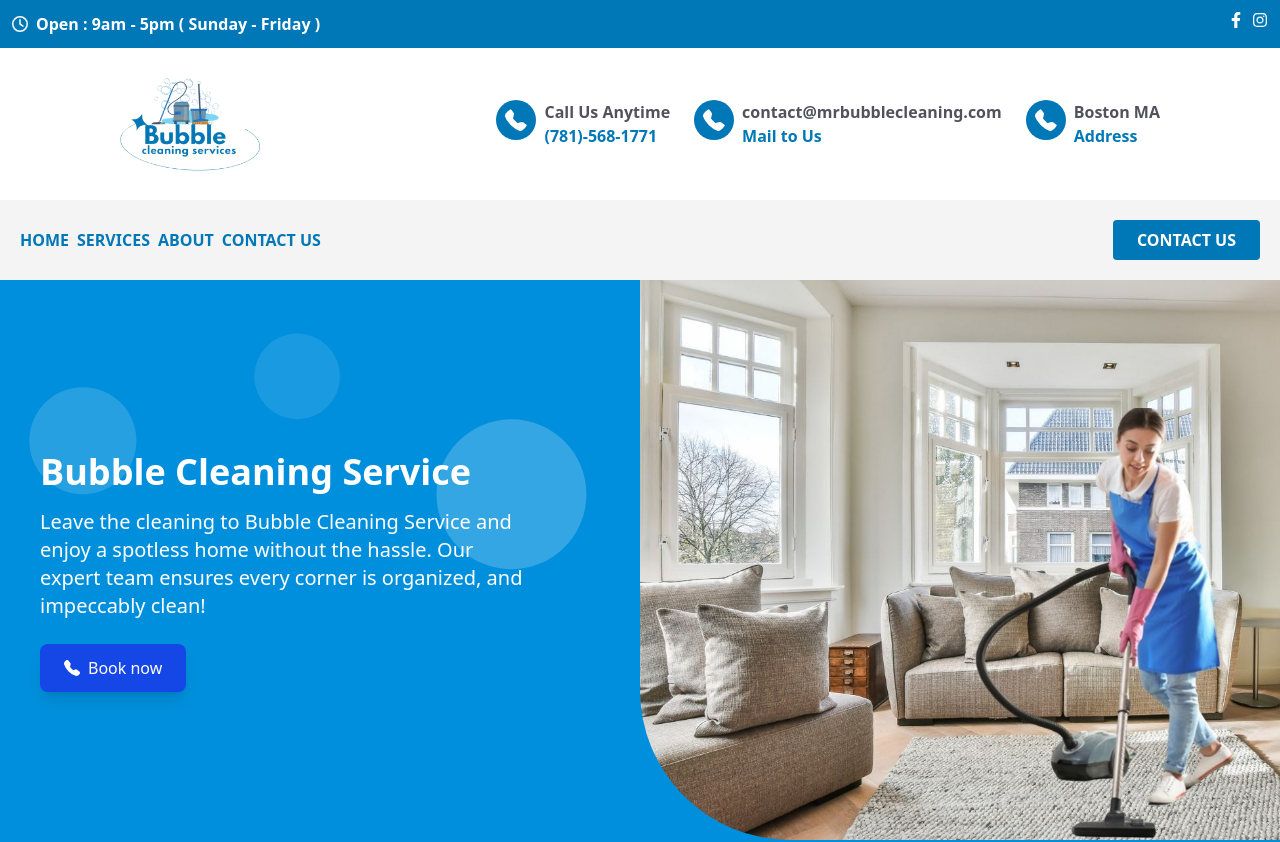
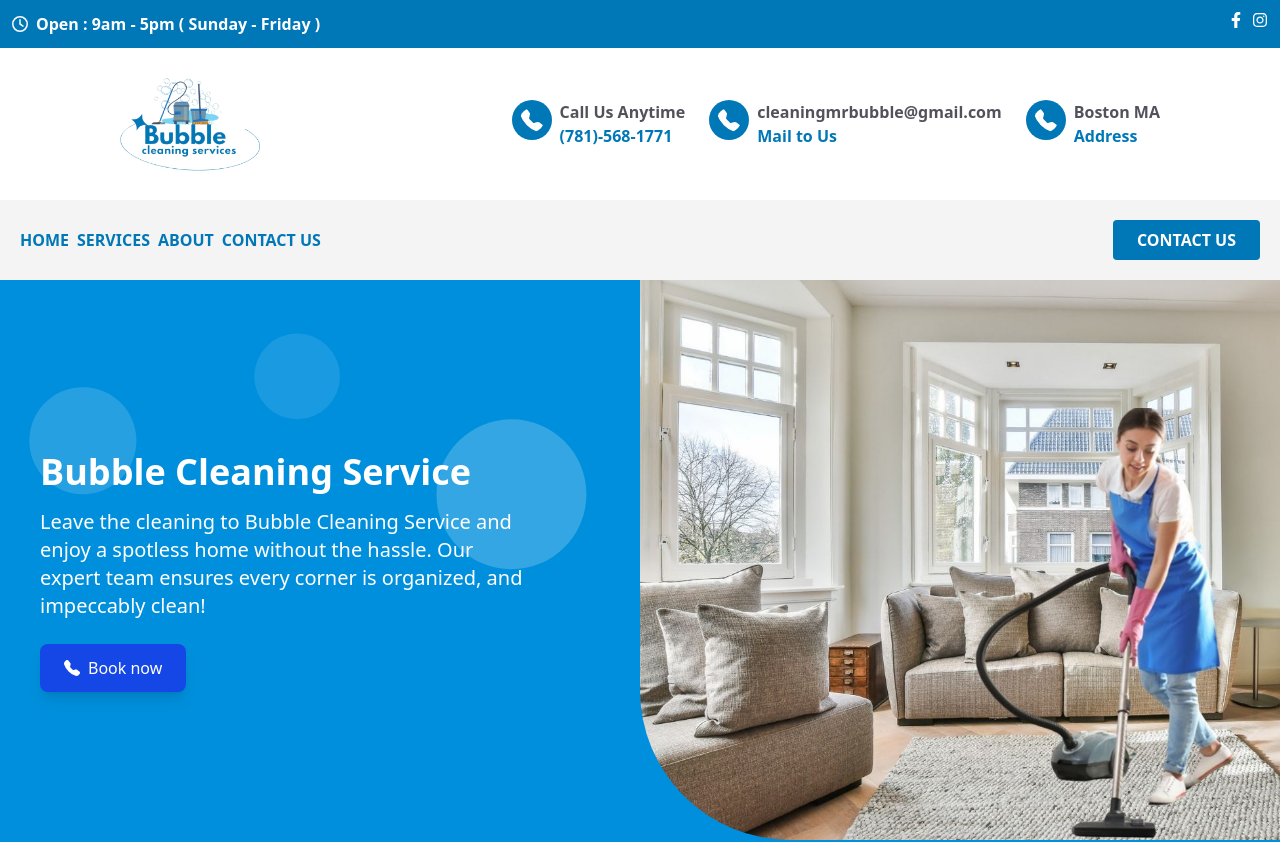
Before and after one commit to JuniorCesarMarques/cleaning-service, a Next.js app: page / in a window 1280 px wide. Shown: the top 842 px of the page. Built offline with nearby package versions, Linux system fonts and the light colour scheme.

Commit message:
email corrigido

```diff
--- a/components/Footer.tsx
+++ b/components/Footer.tsx
@@ -57,7 +57,7 @@
             </div>
             <div className="text-sm">
               <p className="font-semibold">Email Support</p>
-              <p>contact@mrbubblecleaning.com</p>
+              <p>cleaningmrbubble@gmail.com</p>
             </div>
           </div>
           <div className="flex items-start gap-3">
--- a/components/Header.tsx
+++ b/components/Header.tsx
@@ -35,7 +35,7 @@
                     <div className="flex gap-2">
                         <BsFillTelephoneFill className="text-white bg-primary rounded-full w-10 h-10 p-2" />
                         <div className="flex flex-col items-start">
-                            <p className="font-bold text-zinc-600">contact@mrbubblecleaning.com</p>
+                            <p className="font-bold text-zinc-600">cleaningmrbubble@gmail.com</p>
                             <p className="text-primary font-bold">Mail to Us</p>
                         </div>
                     </div>
```
